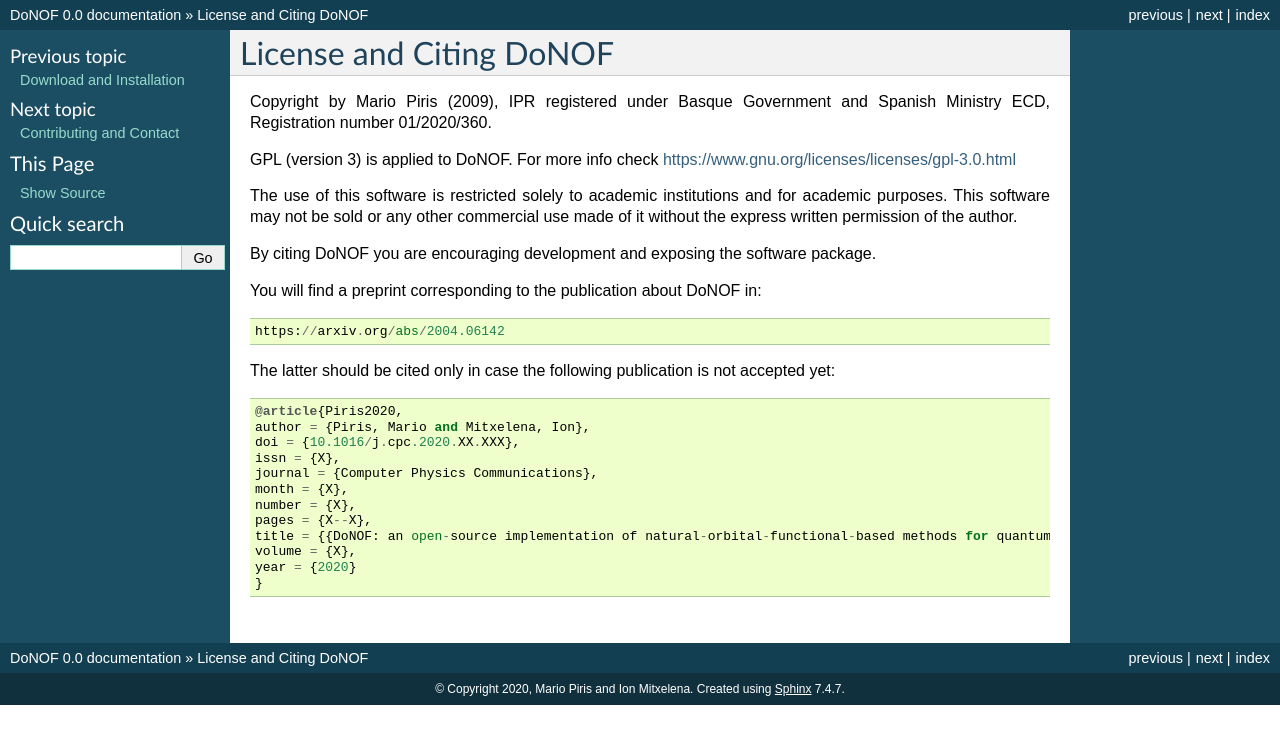
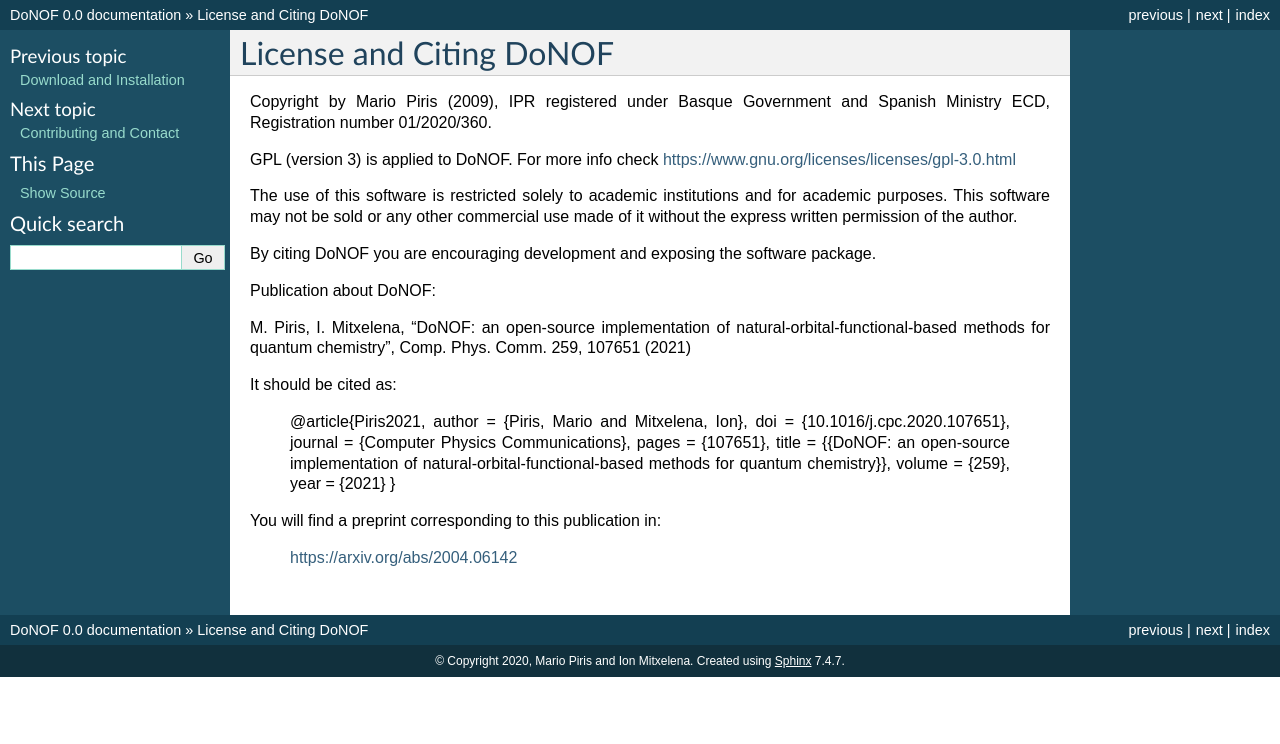
Before and after one commit to DoNOF/DoNOF-Documentation, a Sphinx documentation site: the page built from docs/License.rst, in a window 1280 px wide. Shown: the top 744 px of the page. Built offline with Sphinx 7.4.7, drawn with Linux system fonts in a browser that asks for light colours.

Commit message:
Update License.rst
Comp. Phys. Comm. 259, 107651 (2021)

```diff
--- a/docs/License.rst
+++ b/docs/License.rst
@@ -15,21 +15,24 @@
 
 By citing DoNOF you are encouraging development and exposing the software package.
 
-You will find a preprint corresponding to the publication about DoNOF in::
+Publication about DoNOF:
+
+M. Piris, I. Mitxelena,
+“DoNOF: an open-source implementation of natural-orbital-functional-based methods for quantum chemistry”,
+Comp. Phys. Comm. 259, 107651 (2021)
+
+It should be cited as:
+
+    @article{Piris2021,
+    author = {Piris, Mario and Mitxelena, Ion},
+    doi = {10.1016/j.cpc.2020.107651},
+    journal = {Computer Physics Communications},
+    pages = {107651},
+    title = {{DoNOF: an open-source implementation of natural-orbital-functional-based methods for quantum chemistry}},
+    volume = {259},
+    year = {2021}
+    }
+
+You will find a preprint corresponding to this publication in:
 
     https://arxiv.org/abs/2004.06142
-
-The latter should be cited only in case the following publication is not accepted yet::
-
-    @article{Piris2020,
-    author = {Piris, Mario and Mitxelena, Ion},
-    doi = {10.1016/j.cpc.2020.XX.XXX},
-    issn = {X},
-    journal = {Computer Physics Communications},
-    month = {X},
-    number = {X},
-    pages = {X--X},
-    title = {{DoNOF: an open-source implementation of natural-orbital-functional-based methods for quantum chemistry}},
-    volume = {X},
-    year = {2020}
-    }
```
